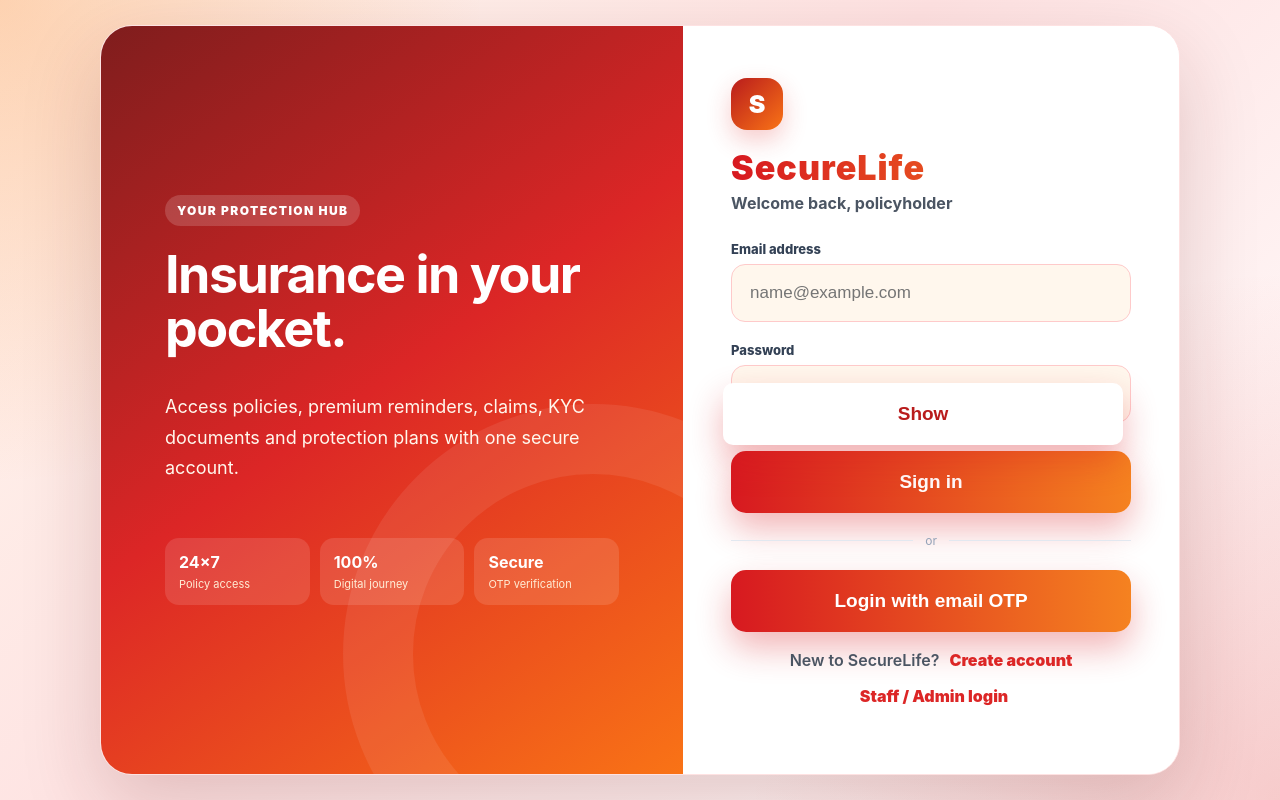
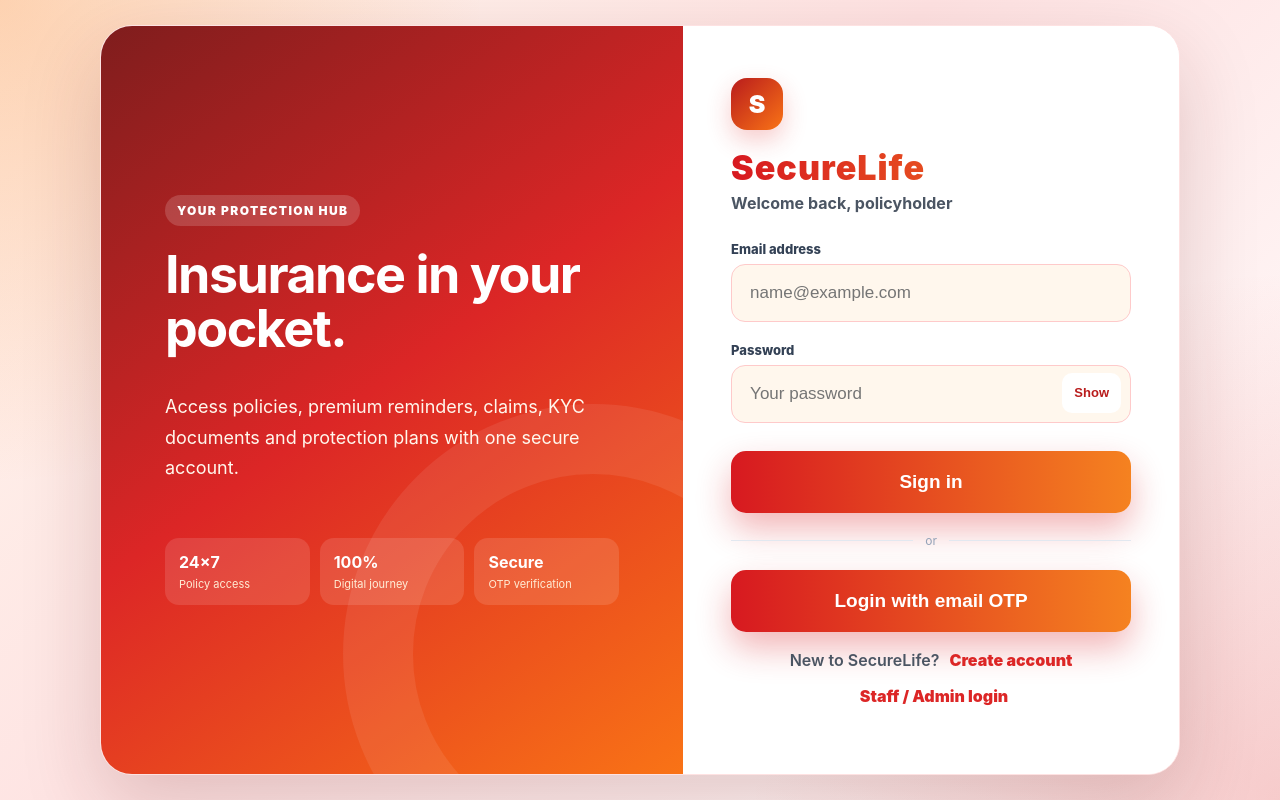
Before and after one commit to mummy7791/insurance-app, a React (Vite) app in the folder frontend/: page /login in a window 1280 px wide. Built offline with nearby package versions, Linux system fonts and the light colour scheme; no server answers.

Commit message:
fix: keep customer password visibility button inside field

```diff
--- a/frontend/src/styles/Auth.css
+++ b/frontend/src/styles/Auth.css
@@ -167,3 +167,28 @@
 @media(min-width:801px) and (max-width:1100px){.auth-shell{grid-template-columns:1fr 1fr}.auth-hero{padding:42px;min-height:580px}.auth-hero h1{font-size:42px}.modern-auth-card{padding:42px 34px}}
 @media(max-width:800px){.auth-page,.login-page{min-height:100dvh;padding:12px}.auth-shell{width:100%;border-radius:20px}.auth-hero{padding:26px 22px}.auth-hero h1{font-size:32px;letter-spacing:-.5px}.auth-hero p{font-size:15px}.auth-trust-row{margin-top:18px;font-size:13px}.modern-auth-card{padding:28px 20px}.modern-auth-card .auth-title{font-size:29px}.otp-card{width:100%;border-radius:22px}}
 @media(max-width:480px){.auth-hero{padding:22px 18px}.auth-hero h1{font-size:28px}.auth-badge{font-size:10px}.modern-auth-card{padding:24px 16px}.auth-input{font-size:16px}.otp-card{padding:25px 16px}.otp-card h1{font-size:28px}}
+
+
+/* Keep the password visibility control compact even when global button rules load later. */
+.modern-auth-card .password-field > button {
+  position: absolute;
+  right: 10px;
+  top: 8px;
+  width: auto;
+  min-width: 58px;
+  height: 40px;
+  margin: 0;
+  padding: 0 12px;
+  border: 0;
+  border-radius: 10px;
+  background: #ffffff;
+  color: #b91c1c;
+  font-size: 13px;
+  font-weight: 800;
+  line-height: 40px;
+  box-shadow: none;
+  z-index: 2;
+}
+.modern-auth-card .password-field > .auth-input {
+  padding-right: 82px;
+}
```
